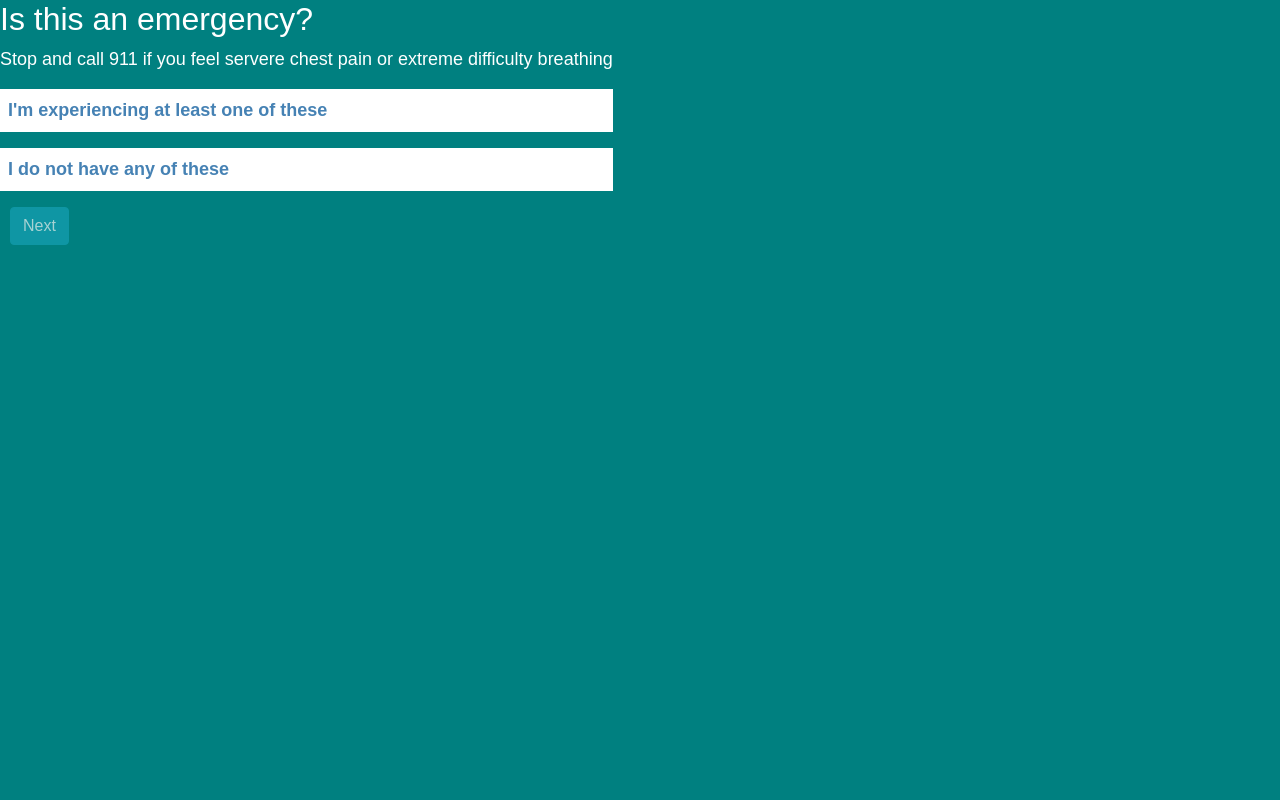
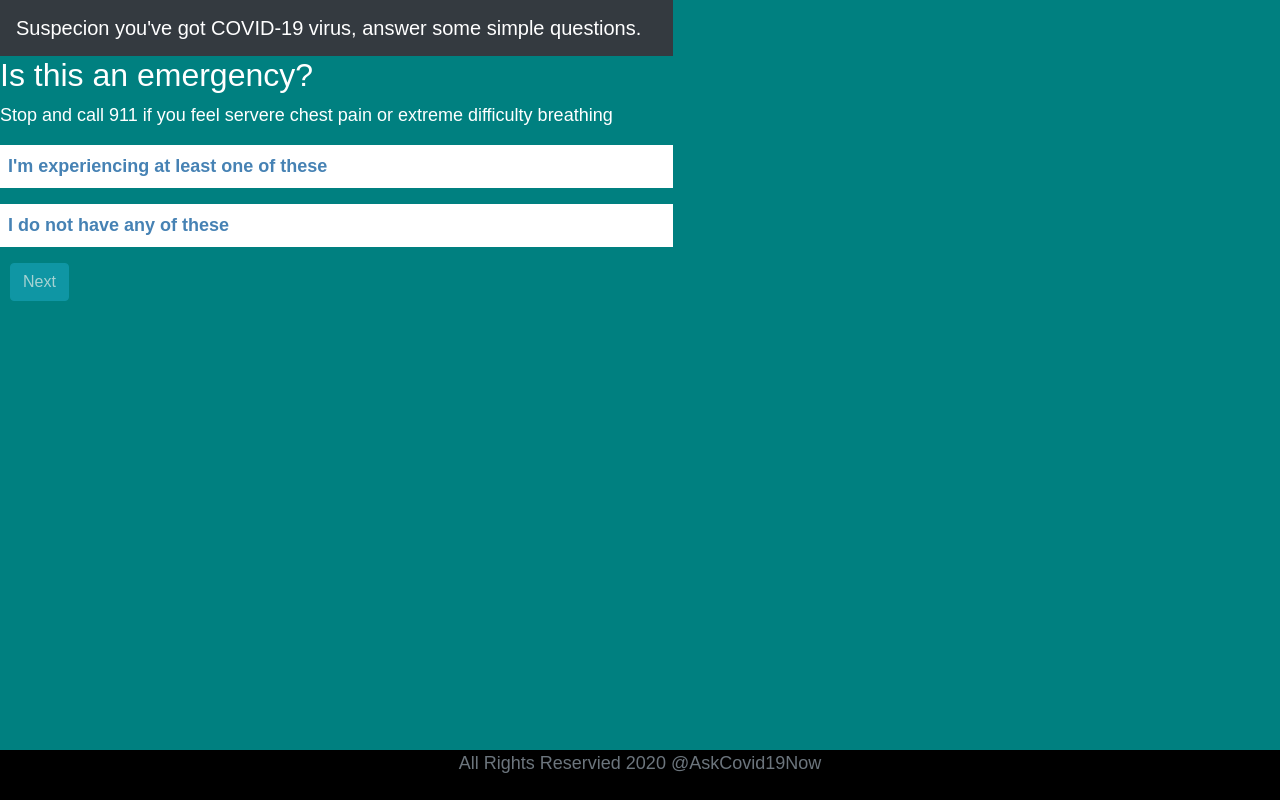
Before and after one commit to brianzou03/covid, a React app: page / in a window 1280 px wide. Built offline with nearby package versions, Linux system fonts and the light colour scheme.

Commit message:
Add files via upload
add header, footer

```diff
--- /dev/null
+++ b/src/components/Footer.jsx
@@ -0,0 +1,21 @@
+import React, { Component } from 'react'
+
+export default class Footer extends Component {
+    constructor(props) {
+        super(props)
+
+        this.state = {
+
+        }
+    }
+
+    render() {
+        return (
+            <div>
+              <footer className="footer">
+                <span className="text-muted">All Rights Reservied 2020 @AskCovid19Now</span>
+              </footer>
+            </div>
+        )
+    }
+}
--- /dev/null
+++ b/src/components/Header.jsx
@@ -0,0 +1,21 @@
+import React, { Component } from 'react'
+
+export default class Header extends Component {
+    constructor(props) {
+        super(props)
+
+        this.state = {
+
+        }
+    }
+
+    render() {
+        return (
+            <div>
+                <nav className="navbar navbar-expand-md navbar-dark bg-dark">
+                    <div><a href="http://www.askcovid19.com" className="navbar-brand">Suspecion you've got COVID-19 virus, answer some simple questions.</a> </div>
+                </nav>
+            </div>
+        )
+    }
+}
--- a/src/index.js
+++ b/src/index.js
@@ -1,5 +1,7 @@
 import React from 'react'
 import ReactDOM from 'react-dom'
+import Header from './components/Header';
+import Footer from './components/Footer';
 import Main from './components/Main'
 
 import './styles.css';
@@ -7,7 +9,9 @@
 function App() {
     return (
         <div className="App">
+            <Header />
             <Main />
+            <Footer />
         </div>
     )
 }
--- a/src/styles.css
+++ b/src/styles.css
@@ -32,6 +32,16 @@
     background-color: teal;
  }
 
+.footer {
+    position: absolute;
+    bottom: 0;
+    width: 100%;
+    height: 50px;
+    background-color: black;
+    text-align: center;
+    color: white;
+  }
+
  .answer {
     text-align: left;
     background: #deeec9;
```
Also changed, not shown: README.md.
